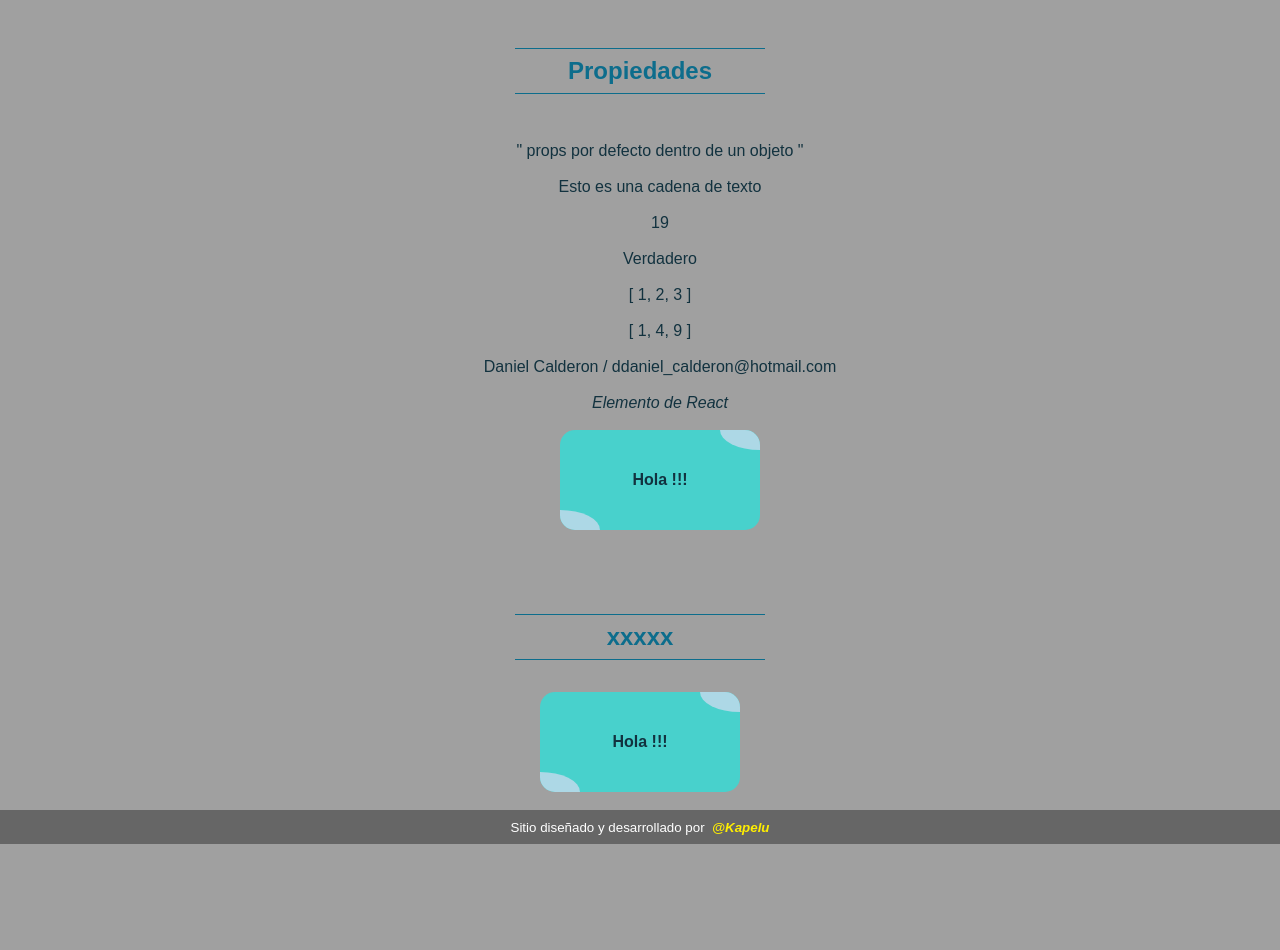
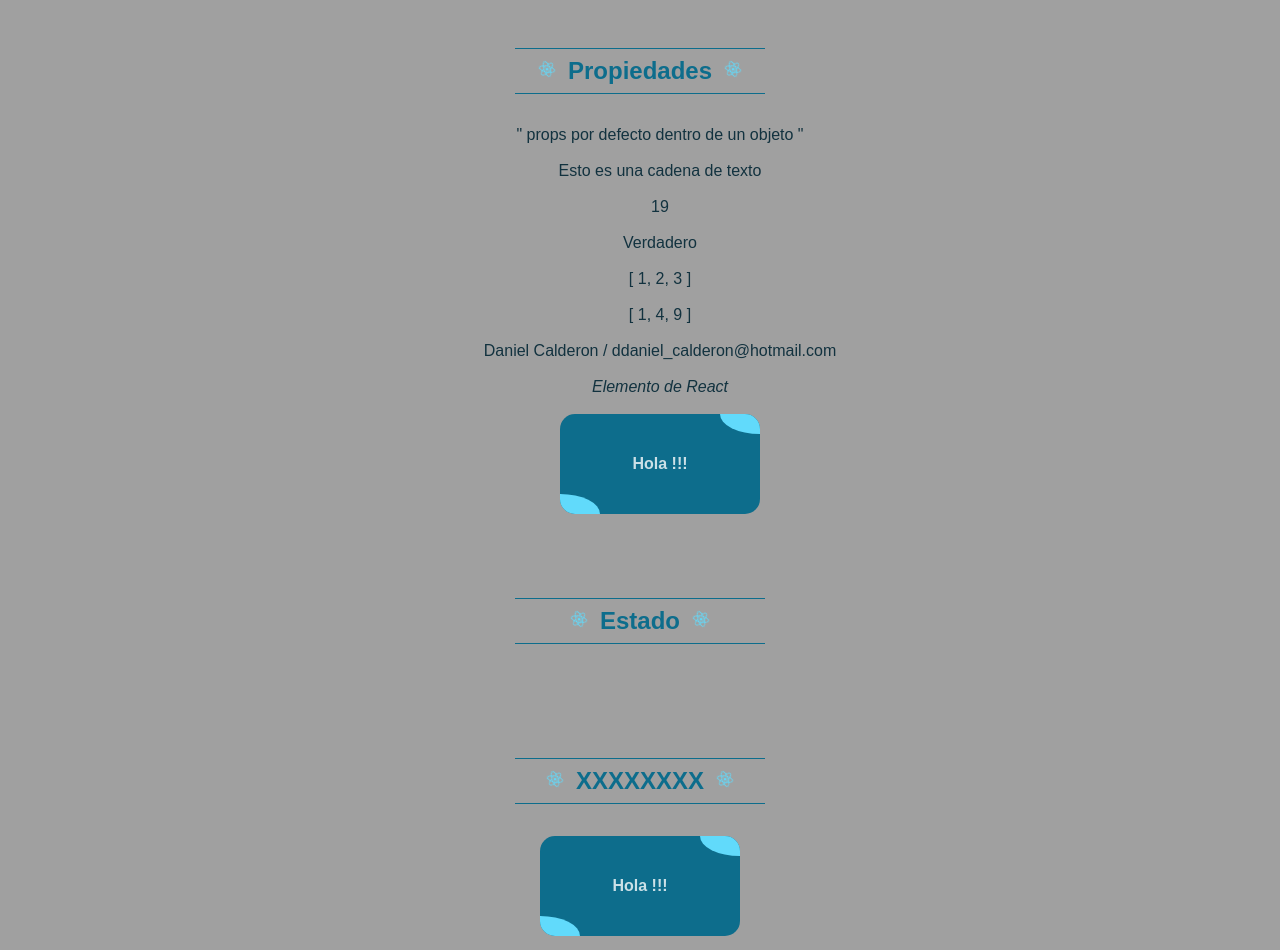
Before and after one commit to Kapelu/script-bash, a React (Create React App) app: page / in a window 1280 px wide. Shown: the part 362-1312 px from the top of the page. Before the commit the page ends 1206 px from the top, so only its background shows below. Built offline with nearby package versions, Linux system fonts and the light colour scheme; the HTML template or start-up script is replaced by a standard one.

Commit message:
Update 15-06-2023

```diff
--- a/src/App.css
+++ b/src/App.css
@@ -3,11 +3,25 @@
 }
 
 .App-logo {
-	animation: App-logo-spin infinite 5s linear;
+	animation: App-logo-spin infinite 9s linear;
 	height: 80px;
+}
+.App-logo-title {
+	animation: App-logo-spin2 infinite 3s linear;
+	height: 20px;
+
 }
 
 @keyframes App-logo-spin {
+	from {
+		transform: rotate(0deg);
+	}
+	to {
+		transform: rotate(360deg);
+	}
+}
+
+@keyframes App-logo-spin2 {
 	from {
 		transform: rotate(0deg);
 	}
@@ -74,7 +88,7 @@ $ CARD de Componente
 	position: relative;
 	width: 200px;
 	height: 100px;
-	background: mediumturquoise;
+	background: #0D6D8C;
 	display: flex;
 	align-items: center;
 	justify-content: center;
@@ -82,6 +96,7 @@ $ CARD de Componente
 	font-weight: bold;
 	border-radius: 15px;
 	cursor: pointer;
+	color: #ffffffc9;
 }
 
 .card::before,
@@ -95,8 +110,9 @@ $ CARD de Componente
 	justify-content: center;
 	font-size: 1rem;
 	font-weight: bold;
-	background-color: lightblue;
+	background-color: #61dafb;
 	transition: all 0.5s;
+	color: #000;
 }
 
 .card::before {
--- a/src/App.js
+++ b/src/App.js
@@ -3,6 +3,7 @@ import logo from './logo.svg'
 import './App.css'
 import Componente from './components/Componente'
 import Propiedades from './components/Propiedades'
+import Estado from './components/Estado'
 
 export default function App() {
 	return (
@@ -13,30 +14,53 @@ export default function App() {
 			</header>
 			<section className='clases'>
 				<article>
-					<h2>Componente</h2>
+					<h2>
+						<img src={logo} className='App-logo-title' alt='logo' />
+						&nbsp;Componente&nbsp;
+						<img src={logo} className='App-logo-title' alt='logo' />
+					</h2>
 					<Componente msg='"Hola, Soy un componente"' />
 					<br />
 				</article>
 				<article>
-					<h2>Propiedades</h2>
+					<h2>
+						<img src={logo} className='App-logo-title' alt='logo' />
+						&nbsp;Propiedades&nbsp;
+						<img src={logo} className='App-logo-title' alt='logo' />
+					</h2>
 					<Propiedades
 						cadena='Esto es una cadena de texto'
 						numero={19}
-						booleano ={true}
-						arreglo ={[1,2,3]}
+						booleano={true}
+						arreglo={[1, 2, 3]}
 						objeto={{
-							nombre:'Daniel Calderon',
-							email:'ddaniel_calderon@hotmail.com'
+							nombre: 'Daniel Calderon',
+							email: 'ddaniel_calderon@hotmail.com',
 						}}
-						funcion = {num => num*num}
+						funcion={(num) => num * num}
 						elementoReact={<i>Elemento de React</i>}
-						componenteReact={<Componente msg='Soy un componente pasado como "props"'/>}
+						componenteReact={
+							<Componente msg='Soy un componente pasado como "props"' />
+						}
 					/>
 					<br />
 				</article>
 				<article>
-					<h2>xxxxx</h2>
-					<Componente msg='"Soy un componente"' />
+					<h2>
+						<img src={logo} className='App-logo-title' alt='logo' />
+						&nbsp;Estado&nbsp;
+						<img src={logo} className='App-logo-title' alt='logo' />
+					</h2>
+					<Estado />
+					<br />
+				</article>
+				<article>
+					<h2>
+						<img src={logo} className='App-logo-title' alt='logo' />
+						&nbsp;XXXXXXXX&nbsp;
+						<img src={logo} className='App-logo-title' alt='logo' />
+					</h2>
+					<Componente />
 					<br />
 				</article>
 			</section>
--- a/src/components/Componente copy.jsx
+++ b/src/components/Estado.jsx
@@ -1,6 +1,6 @@
 import React from 'react';
 
-export default function Componente(props) {
+export default function Estado(props) {
 	return (
 		<div className='ejercicio'>
             <p>{props.msg}</p>
--- a/src/components/Propiedades.jsx
+++ b/src/components/Propiedades.jsx
@@ -2,7 +2,7 @@ import React from 'react'
 
 export default function Propiedades(props) {
 	return (
-		<div className='ejercicio'>
+
 			<ul>
 				<li>{props.porDefecto}</li>
 				<br />
@@ -23,7 +23,7 @@ export default function Propiedades(props) {
 				<li>{props.componenteReact}</li>
 				<br />
 			</ul>
-		</div>
+
 	)
 }
 
--- a/src/index.css
+++ b/src/index.css
@@ -25,7 +25,7 @@ body {
 	overflow-x: hidden;
 	margin: 0;
 	padding: 0;
-  background-color: #a0a0a0;
+	background-color: #a0a0a0;
 }
 
 a {
@@ -46,13 +46,13 @@ h1 {
 h2 {
 	margin: 0;
 	font-size: 1.5rem;
-	border-top: thin solid #0D6D8C;
-	border-bottom: thin solid #0D6D8C;
+	border-top: thin solid #0d6d8c;
+	border-bottom: thin solid #0d6d8c;
 	margin: 2rem auto;
 	padding: 0.5rem 1rem;
 	width: 250px;
 	text-align: center;
-	color: #0D6D8C;
+	color: #0d6d8c;
 }
 
 h3 {
@@ -64,9 +64,12 @@ hr {
 	border-color: #aaa;
 }
 
-ul{
-	display:flex;
+ul {
+	color: #12323f;
+	display: flex;
+	justify-content: center;
+	align-items: center;
 	flex-direction: column;
 	align-items: center;
-	list-style: none
+	list-style: none;
 }
```
